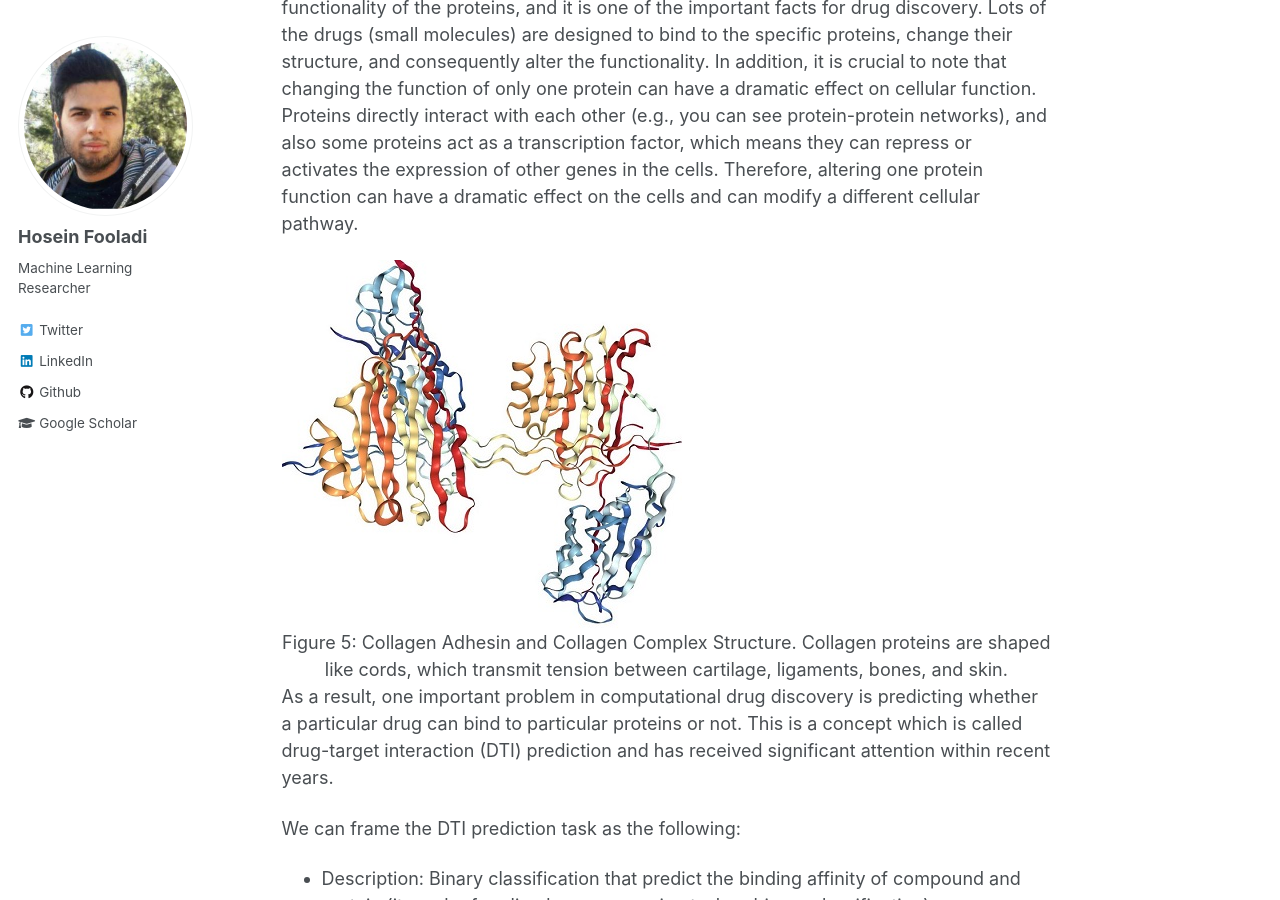
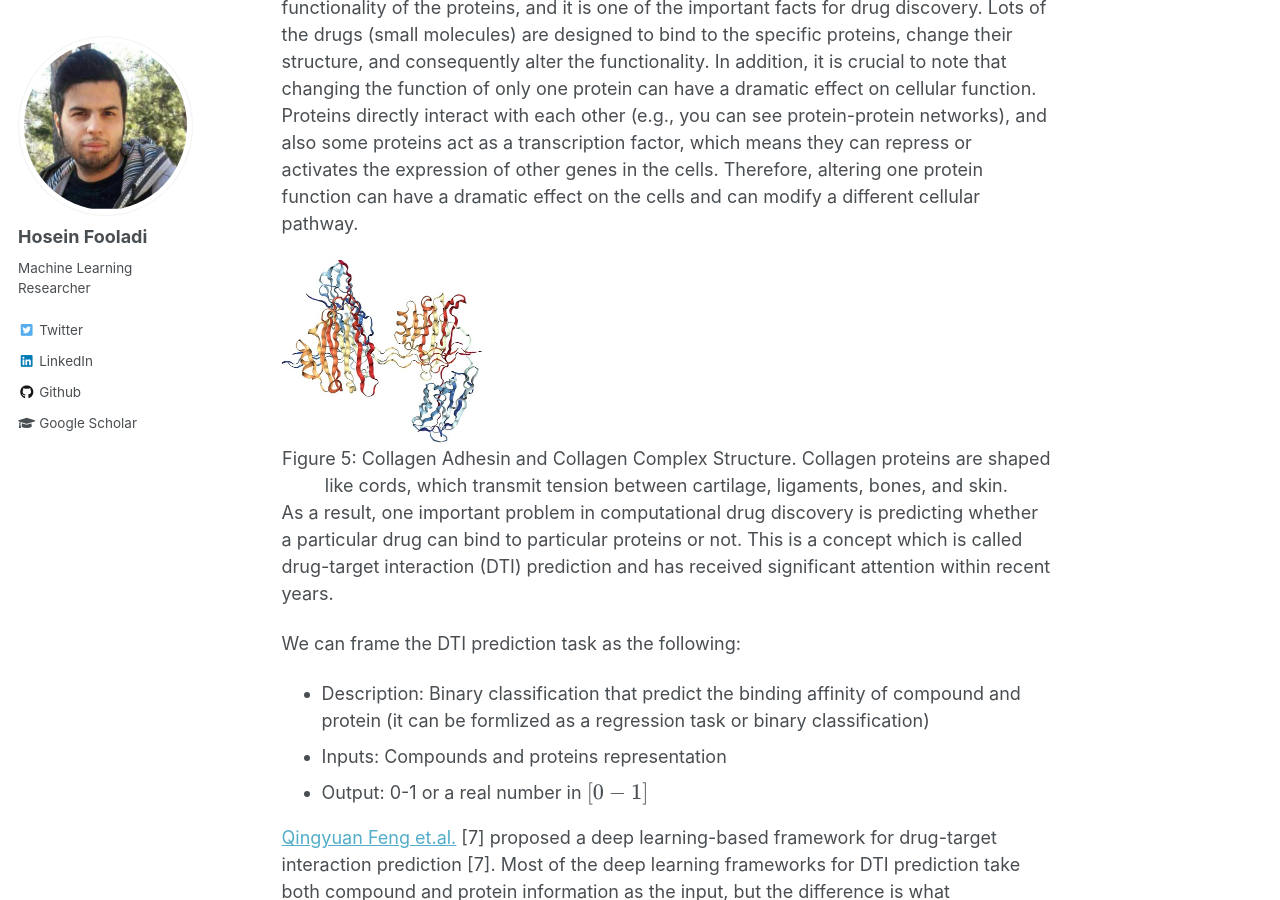
Before and after one commit to HFooladi/HFooladi.github.io, a Jekyll site: the page built from _posts/2018-10-31-Review_DL_Drug.md, in a window 1280 px wide and 900 px high, scrolled down 4513 px. Built offline with Jekyll 4.4.1, drawn with Linux system fonts in a browser that asks for light colours; some web fonts are replaced; formulas are drawn with MathJax 3.

Commit message:
add width to figure 5

```diff
--- a/_posts/2018-10-31-Review_DL_Drug.md
+++ b/_posts/2018-10-31-Review_DL_Drug.md
@@ -106,7 +106,7 @@ transcription factor, which means they can repress or activates the expression o
 can have a dramatic effect on the cells and can modify a different cellular pathway.
 
 <div class="imgcap">
-<img src="/images/assets/Review_DL_Drug/Collagen.JPG">
+<img src="/images/assets/Review_DL_Drug/Collagen.JPG" alt="drawing" width="200"/>
 <div class="thecap" style="text-align:center">Figure 5: Collagen Adhesin and Collagen Complex Structure.
 Collagen proteins are shaped like cords, which transmit tension between cartilage, ligaments, bones, and skin. </div>
 </div>
```
